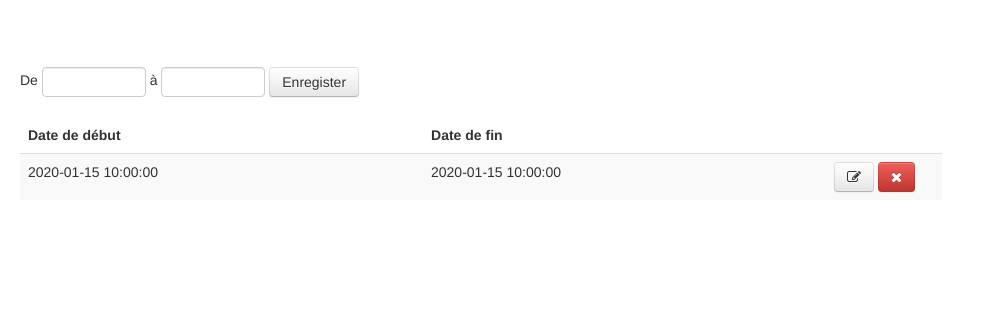
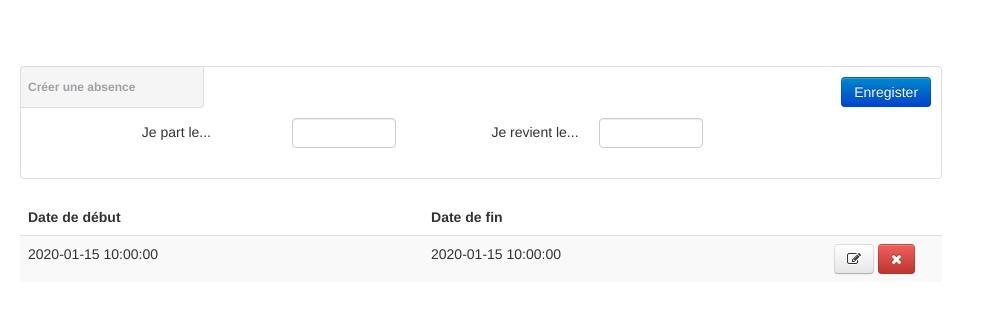
Before and after one commit to Armaklan/jdRoll, a PHP site: template views/absences.html.twig in a window 1280 px wide. Shown: the top 314 px of the page, without its empty margins (0-985 px from the left). Run offline with PHP 8.4, Linux system fonts and the light colour scheme; the template is opened without the code that fills it: most values are stand-ins (such as "Sample title", 1, 10 or a date in 2020); some libraries are stand-ins or nearby versions.

Commit message:
Réorganisation du formulaire d'absencee Affichage de l'absence dans le profil utilisateur

```diff
--- a/controller/common.php
+++ b/controller/common.php
@@ -80,7 +80,9 @@ $commonController->get('/profile/{username}', function($username) use($app) {
 	$isAdmin = $app["campagneService"]->IsAdmin();
     $pjCampagnes = $app['campagneService']->getActivePjCampagnes($user['id']);
     $mjCampagnes = $app['campagneService']->getActiveMjCampagnes($user['id']);
-    return $app->render('profile.html.twig', ['error' => "", 'user' => $user, 'pj_campagnes' => $pjCampagnes, 'mj_campagnes' => $mjCampagnes, 'currentUser' => $currentUser,'isAdmin' => $isAdmin]);
+    $absences = $app['absenceService']->getAllAbsence($user['id']);
+    return $app->render('profile.html.twig', ['error' => "", 'user' => $user, 'pj_campagnes' => $pjCampagnes,
+        'mj_campagnes' => $mjCampagnes, 'currentUser' => $currentUser,'isAdmin' => $isAdmin, 'absences' => $absences]);
 })->bind("profile");
 
 $commonController->get('/profile/{username}/edit', function($username) use($app) {
--- a/js/controller/notification.js
+++ b/js/controller/notification.js
@@ -69,8 +69,11 @@ var notifControllerImpl = function() {
 			var oDiv = $('#notif');
 			$(document.body).click(function(e) {
 				if( !oDiv.hasClass('notifHide') ) {
-					if(  (event.srcElement.id.indexOf("notif") == -1) &&
-							($(event.srcElement).parents("#notificationCenter").length == 0) ) {
+					var evt = window.event || arguments[0];
+    				var src = evt.target || evt.srcElement;
+
+					if(  (src.id.indexOf("notif") == -1) &&
+							($(src).parents("#notificationCenter").length == 0) ) {
 					    var oElem = e ? e.target : event.srcElement;
 						if(oElem !== oDiv) {
 					    	oDiv.addClass('notifHide');
--- a/views/absences.html.twig
+++ b/views/absences.html.twig
@@ -7,13 +7,36 @@
 	    	{{ error }}
 	    </div>
     {% endif %}
+    <form class="form-horizontal" action="{{ path('abs_save') }}" method="POST">
+      <fieldset class="titled-box">
+        <legend>Créer une absence</legend>
 
-    <form class="form-inline" action="{{ path('abs_save') }}" method="POST">
-      De <input type="text" class="input-small datepicker" name="begin_date" id="dpd1" value="{{absence_form.begin_date}}">
-      à <input type="text" class="input-small datepicker" name="end_date" id="dpd2" value="{{absence_form.end_date}}">
-      <input type="hidden" class="input-small" name="user_id" value="{{absence_form.user_id}}">
-      <input type="hidden" class="input-small" name="id" value="{{absence_form.id}}">
-      <button type="submit" class="btn">Enregister</button>
+        <div class="pull-right"><button type="submit" class="btn btn-primary">Enregister</button></div>
+        <div class="container-fluid">
+          <div class="row-fluid">
+            <div class="span5" style="text-align: right">
+              <div class="control-group">
+                <label class="control-label">Je part le... </label>
+                <div class="controls">
+                  <input type="text" class="input-small datepicker" name="begin_date" id="dpd1" value="{{absence_form.begin_date}}">
+                </div>
+              </div>
+            </div>
+            <div class="span5">
+              <div class="control-group">
+                <label class="control-label">
+                  Je revient le...
+                </label>
+                <div class="controls">
+                  <input type="text" class="input-small datepicker" name="end_date" id="dpd2" value="{{absence_form.end_date}}">
+                </div>
+              </div>
+            </div>
+          </div>
+        </div>
+        <input type="hidden" class="input-small" name="user_id" value="{{absence_form.user_id}}">
+        <input type="hidden" class="input-small" name="id" value="{{absence_form.id}}">
+      </fieldset>
     </form>
 
 
```
Also changed, not shown: views/profile.html.twig (+18 -0 lines).
